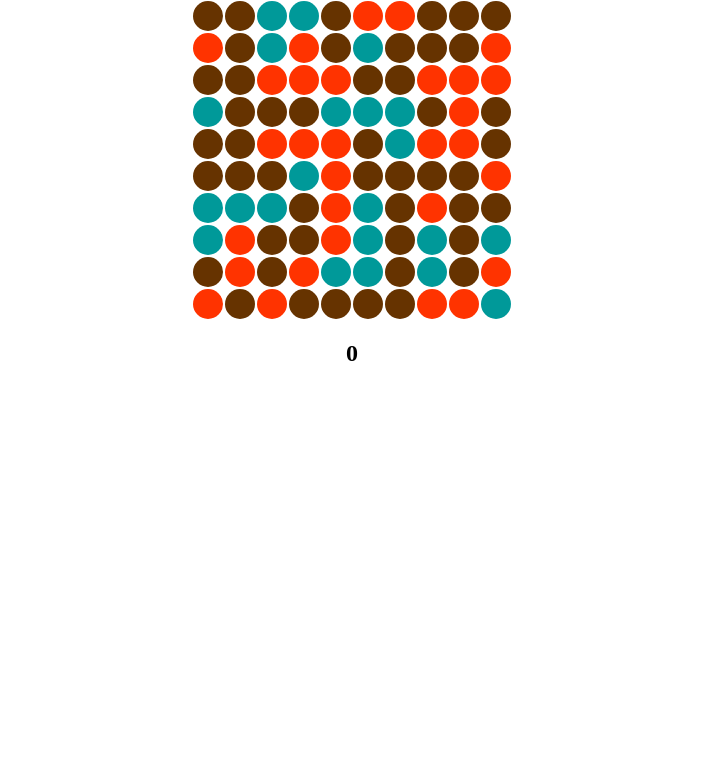
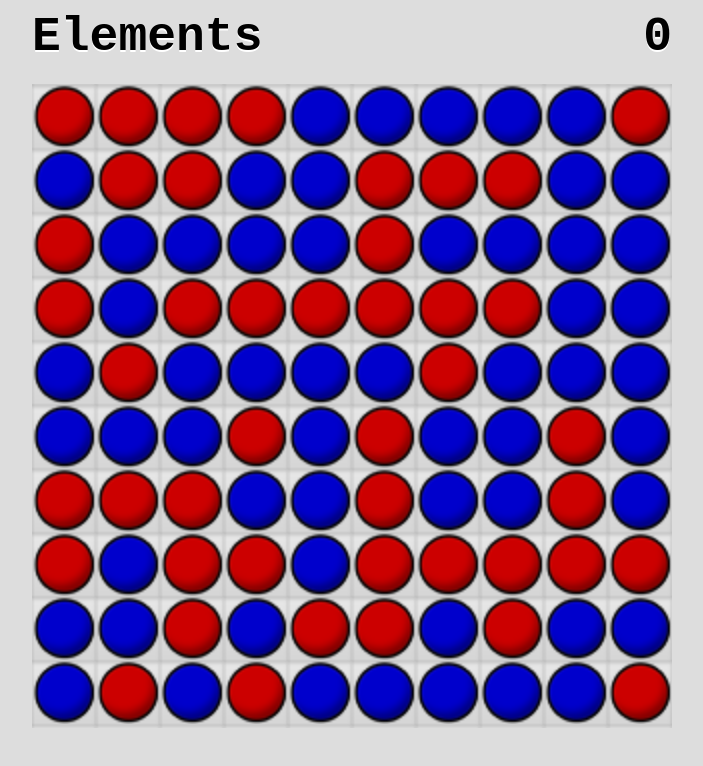
Before and after one commit to js13kGames/elementary, a plain HTML site: page src/index.html in a window 1280 px wide. Shown: the whole page, without its empty margins (288-991 px from the left). Drawn offline with Linux system fonts and the light colour scheme.

Commit message:
ui & sound

```diff
--- a/src/game.js
+++ b/src/game.js
@@ -104,7 +104,7 @@ Game.prototype.select = function(x, y) {
 Game.prototype.check = function(x, y, c) {
 	var ball = this.ball(x, y);
 	if (ball && !ball.h) {
-		return ball.c == c ||
+		return ball.c === c ||
 			this.check(x+1, y, ball.c) ||
 			this.check(x, y+1, ball.c);
 	}
--- a/src/index.html
+++ b/src/index.html
@@ -11,10 +11,11 @@
 <body>
 
 <div id="container">
+    <h2>Elements<span id="score">0</span></h2>
     <div id="board"></div>
-    <h2 id="score"></h2>
 </div>
 
+<audio id="sound" src="sound.mp3"></audio>
 <script src="game.js"></script>
 <script src="script.js"></script>
 
--- a/src/script.js
+++ b/src/script.js
@@ -1,12 +1,20 @@
 var APP = (function() {
 
-	var board = document.getElementById('board'),
+	var container = document.getElementById('container'),
+		board = document.getElementById('board'),
 		score = document.getElementById('score'),
+		sound = document.getElementById('sound'),
 		pool = document.getElementsByTagName('a'),
-		game = new Game(10, 10, 3);
+		game = new Game(10, 10, 2);
 
-	for (var i=0; i<game.width * game.height; i++) {
-		board.appendChild(document.createElement('a'));
+
+	for (var y=0; y<game.height; y++) {
+		for (var x=0; x<game.width; x++) {
+			var em = document.createElement('a');
+			em.className = 'em hide c0';
+			em.style.transform = 'translate(' + (x * 32) + 'px,' + ((game.height - y - 1) * 32) + 'px)';
+			board.appendChild(em);
+		}
 	}
 
 	function render() {
@@ -24,17 +32,22 @@ var APP = (function() {
 			}
 		}
 		score.innerHTML = game.score;
-		if (!game.check(0, 0, 0)) alert('FINISHED!');
+		if (!game.check(0,0)) {
+			alert('FINISHED!');
+			game = new Game(10, 10, 3);
+			render();
+		}
 	}
 
 	board.addEventListener('click', function(e) {
 		var data = JSON.parse(e.target.getAttribute('data-game'));
 		if (data && game.select(data.x, data.y)) {
+			sound.play();
 			render();
 		}
 	}, false);
 
-	render();
+	window.onload = render;
 
 	return {
 		game: game
--- a/src/style.css
+++ b/src/style.css
@@ -1,32 +1,58 @@
-body {
+html, body {
+    height: 100%;
     margin: 0;
     padding: 0;
 }
+body {
+    background: #ddd;
+    font-family: Courier New, Courier, monospace;
+}
+h2 {
+	margin: 10px 0;
+}
+#score {
+	float:right;
+}
 #container {
-    text-align: center;
+    text-shadow: 0 1px #fff;
+    width: 320px;
+    margin: 0 auto;
+    transform-origin: 50% 0;
 }
 #board {
     width: 320px;
-    height: 320px;
-    margin: 0 auto;
+	height: 322px;
+    background: url(back.png);
+    background-position: 0px 1px;
 }
 .em {
 	cursor: pointer;
     display: block;
     position: absolute;
-    width: 30px;
-    height: 30px;
-    margin: 1px;
-    border-radius: 15px;
+    width: 32px;
+    height: 32px;
     opacity: 1;
     z-index: 1;
-    transition: opacity .2s, transform .4s;
+    background: url(sprite.png);
+    transition: opacity .3s, transform .3s cubic-bezier(0.795, 1.650, 0.620, 0.840);
 }
 .hide {
     opacity: 0;
     z-index: 0;
 }
-a.c0 { background:#099; }
-a.c1 { background:#630; }
-a.c2 { background:#f30; }
-a.c3 { background:#00c; }
+a.c0 { background-position: 0px 0px; }
+a.c1 { background-position: -32px 0px; }
+a.c2 { background-position: 0px -32px; }
+a.c3 { background-position: -32px -32px; }
+
+@media (min-width: 480px) and (min-height: 540px) {
+    #container {
+        transform: scale(1.5);
+    }
+}
+
+@media (min-width: 640px) and (min-height: 720px) {
+    #container {
+        transform: scale(2);
+    }
+}
```
Also changed, not shown: src/back.png (added), src/sprite.png (added), 2 other files.
